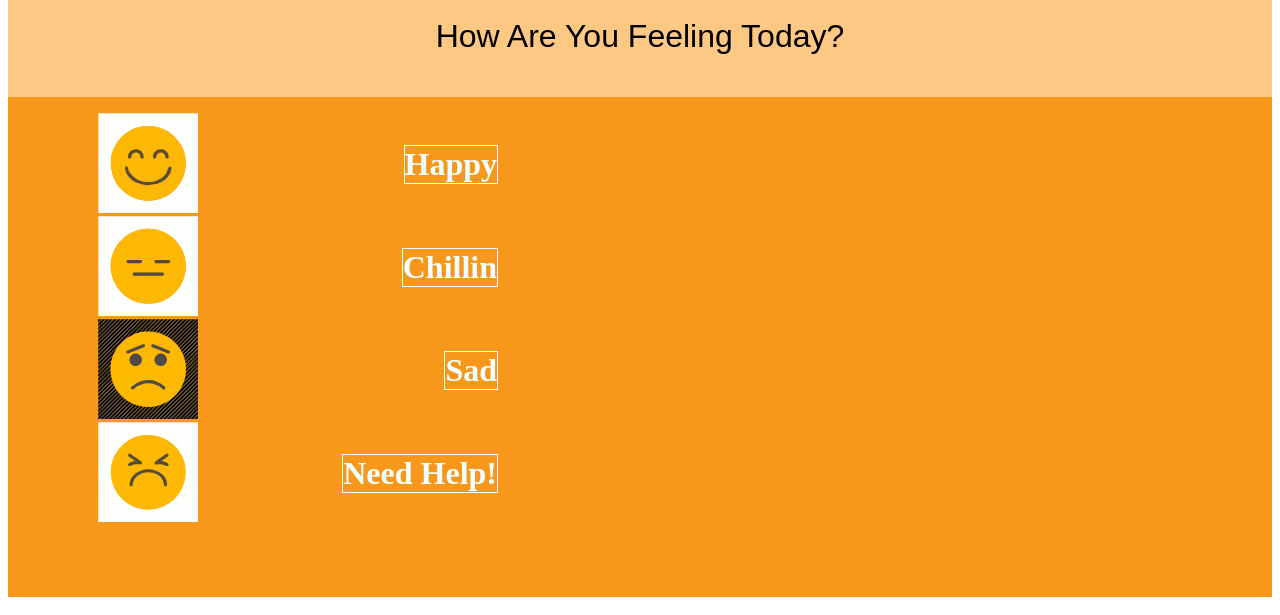
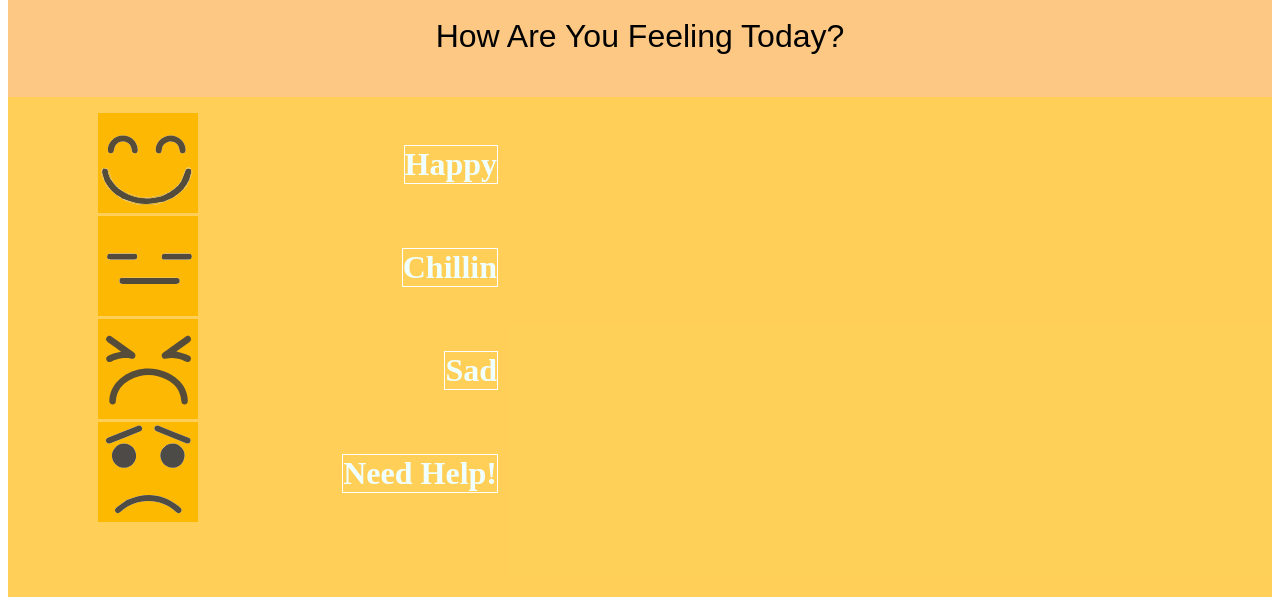
Before and after one commit to atemmalaat/happyorNot, a plain HTML site: page newhome.html in a window 1280 px wide. Shown: the part 185-800 px from the top of the page. Drawn offline with Linux system fonts and the light colour scheme; a web font is replaced by a local one.

Commit message:
changed imaged in newHome

```diff
--- a/newhome.html
+++ b/newhome.html
@@ -86,7 +86,7 @@
       display: flex;
       flex-direction: column;
       height: 500px;
-      background-color: rgb(247, 152, 27);
+      background-color: rgba(255, 187, 16, 0.699);
       align-content: space-evenly;
     }
 
@@ -140,19 +140,19 @@
   <div class="list-container">
     <ul>
       <li>
-        <img src="svgImages/smile_happy_fun_big_smile_eyes_closed_emoji_expression_face_emoticon_cheerful_cute_joy_laugh_happiness_smiling-512 Small.svg">
+        <img src="images/4.svg">
         <h3>Happy</h3>
       </li>
       <li>
-        <img src="svgImages/chillin.svg">
+        <img src="images/Untitled design.svg">
         <h3>Chillin</h3>
       </li>
       <li>
-        <img src="svgImages/hapless.svg">
+        <img src="images/3.svg">
         <h3>Sad</h3>
       </li>
       <li>
-        <img src="svgImages/pouting.svg">
+        <img src="images/2.svg">
         <h3>Need Help!</h3>
       </li>
     </ul>
```
Also changed, not shown: images/2.svg (added), images/3.svg (added), images/4.svg (added), images/Untitled design.svg (added).
